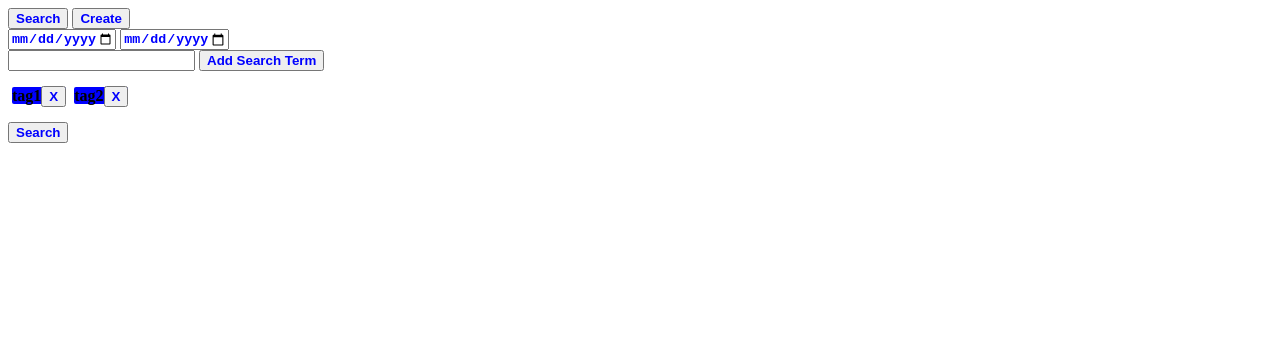
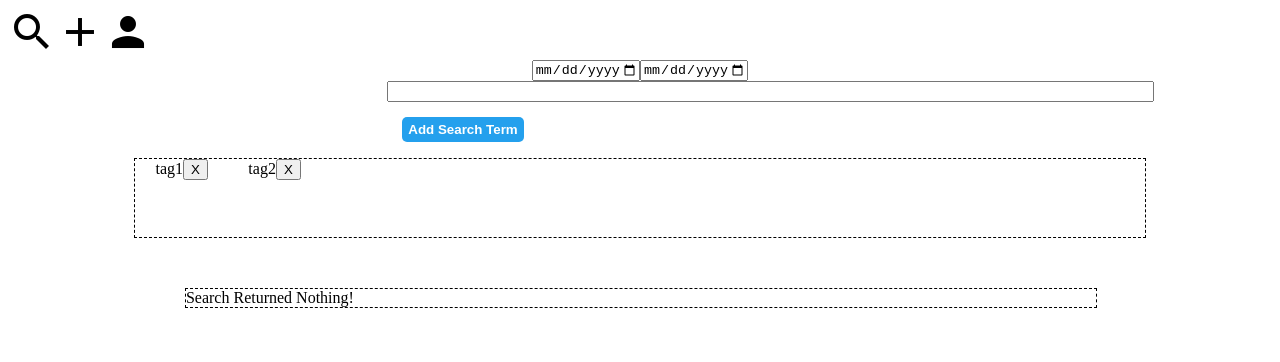
Before and after one commit to ApothecaryOfLight/DarkYears, a plain HTML site: page frontend/index.html in a window 1280 px wide. Drawn offline with nearby package versions, Linux system fonts and the light colour scheme.

Commit message:
Reworking interface, added highlightable Google materials CSS font icons.

```diff
--- a/frontend/index.html
+++ b/frontend/index.html
@@ -2,6 +2,7 @@
 <html>
 <head>
 <link rel="stylesheet" href="style.css">
+<link href="https://fonts.googleapis.com/icon?family=Material+Icons" rel="stylesheet">
 <script src="https://unpkg.com/react@17/umd/react.development.js" crossorigin></script>
 <script src="https://unpkg.com/react-dom@17/umd/react-dom.development.js" crossorigin></script>
 <script src="https://unpkg.com/babel-standalone@6/babel.min.js"></script>
@@ -13,13 +14,31 @@
 
   <!--Menu-->
   <div id="menu_container">
-    <button id="search_interface_button">Search</button>
-    <button id="create_article_interface_button">Create</button>
+    <div class="button-container">
+      <span id="search_interface_button"
+        class="material-icons md-48 button"
+      >
+        search
+      </span>
+    </div>
+    <div class="button-container">
+      <span id="create_article_interface_button"
+        class="material-icons md-48 button"
+      >
+        add
+      </span>
+    </div>
+    <div class="button-container">
+      <span id="profile_interface_button"
+        class="material-icons md-48 button">
+        person
+      </span>
+    </div>
   </div>
 
   <!--Search interface-->
   <div id="search_interface">
-    <div id="calendar_container">
+    <div id="date_picker_container">
       <input type="date" id="start_range" min="2015-06-01" max="2021-01-20">
       <input type="date" id="end_range" min="2015-06-01" max="2021-01-20">
     </div>
@@ -27,10 +46,10 @@
       <input type="text" id="search_bar"/>
       <button id="add_search_tag_button">Add Search Term</button>
     </div>
-    <div id="tag_container" class="tag_container">
+    <div id="tag_container">
       Empty
     </div>
-    <button id="search_button">Search</button>
+    <!--button id="search_button" class="search_button">Search</button-->
     <div id="article_container">
     </div>
   </div>
--- a/frontend/script.js
+++ b/frontend/script.js
@@ -3,31 +3,6 @@
 /*
 React
 */
-/*const e = React.createElement;
-
-class LikeButton extends React.Component {
-  constructor(props) {
-    super(props);
-    this.state = { liked: false };
-  }
-
-  render() {
-    if (this.state.liked) {
-      return 'You liked this.';
-    }
-
-return (
-  <button onClick={() => this.setState({ liked: true })}>
-    Like
-  </button>
-);
-  }
-}
-
-const domContainer = document.querySelector('#like_button_container');
-ReactDOM.render( e(LikeButton), domContainer );*/
-
-
 class UID {
   constructor() {
     this.UIDs = [];
@@ -57,34 +32,60 @@ class UID {
 /*
 Search Tag Manager
 */
+function run_search( component_handle, ws ) {
+  console.log( "Running search..." );
+  const search_tag_input_field = document.getElementById("search_bar");
+
+  //1) Add search term to search_tag_container
+  const new_tag = search_tag_input_field.value;
+  if( new_tag != "" ) {
+    component_handle.state.search_terms.push({
+      text: search_tag_input_field.value,
+      UID : myUID.generateUID('tags')
+    });
+  }
+
+  //2) Update react component to display the state change to the user
+  component_handle.setState( component_handle.state.search_terms );
+
+  //3) Empty input field
+  search_tag_input_field.value = "";
+
+  //Convert search terms from DOM appropriate format to array
+  const search_arr = [];
+  //console.dir( search_terms );
+  for( const key in search_terms ) {
+    search_arr.push( search_terms[key].text );
+  }
+
+  //console.log( search_arr );
+
+  //Convert search term array to object w/ event type and JSONify it.
+  const search_json = JSON.stringify({ event: "search", tags: search_arr });
+
+  //Send search query to server.
+  ws.send( search_json );
+}
 class SearchTagManager extends React.Component {
-  constructor( search_terms ) {
-    super( search_terms );
+  constructor( search_terms, ws ) {
+    super( search_terms, ws );
     this.state = {...search_terms};
-
+  }
+  componentDidMount() {
+    this.setState( this.state.search_terms );
     const thisHandle = this;
     const search_tag_container = document.getElementById("tag_container");
     const add_search_term_button = document.getElementById("add_search_tag_button");
-    const search_tag_input_field = document.getElementById("search_bar");
+    //console.log( run_search );
     add_search_term_button.addEventListener("click",function() {
-      //1) Add search term to search_tag_container
-      console.dir( thisHandle );
-      thisHandle.state.search_terms.push({
-        text: search_tag_input_field.value,
-        UID : myUID.generateUID('tags')
+      //console.dir( thisHandle );
+      //console.dir( parent );
+      run_search( thisHandle, ws );
     });
-      //2) Update react component to display the state change to the user
-      thisHandle.setState( thisHandle.state.search_terms );
-      //2) Empty input field
-      search_tag_input_field.value = "";
-    });
-
-  }
-  componentDidMount() {
-    this.setState( this.state.search_terms );
   }
   doClick( inUID ) {
-    console.dir( inUID );
+    console.log("Deleting tag..." );
+    //console.dir( inUID );
     search_terms.forEach( (search_term, index) => {
       if( search_term.UID == inUID ) {
         search_terms.splice( index, 1 );
@@ -92,6 +93,7 @@ class SearchTagManager extends React.Component {
     });
     myUID.retireUID( "tags", inUID );
     this.setState( this.state.search_terms );
+    run_search( this, ws );
   }
   render() {
     const search_tags_element = this.state.search_terms.map( (search_term) =>
@@ -99,7 +101,7 @@ class SearchTagManager extends React.Component {
       <button onClick={ () => this.doClick(search_term.UID) }>X</button>
       </span>
     );
-    return( <div id='tag_container' className='tag_container'>{search_tags_element}</div> );
+    return( <div id='tags' className='tags'>{search_tags_element}</div> );
   }
 }
 
@@ -112,31 +114,51 @@ class ArticleManager extends React.Component {
     this.setState( this.state.articles );
     const articles_component = this;
     ws.addEventListener( 'message', function(event) {
-      console.log( event.data );
+      //console.log( event.data );
       const in_articles = JSON.parse( event.data );
       if( in_articles.type == "articles" ) {
-        console.log( "articles!" );
-        console.dir( in_articles.articles );
-        console.dir( in_articles.articles[0] );
+        //console.log( "articles!" );
+        //console.dir( in_articles.articles );
+        //console.dir( in_articles.articles[0] );
         let key_counter = 0;
+        if( in_articles.articles[0] !== undefined ) {
+          console.log( "Articles received!" );
           in_articles.articles[0].forEach( element => {
             element.key = key_counter;
             key_counter++;
           });
           articles_component.state.articles = in_articles.articles[0];
           articles_component.setState( articles_component.state.articles );
+        } else {
+          console.log( "No articles received!" );
+          articles_component.state.articles = [];
+          //console.log( "Length: " + articles_component.state.articles.length );
+          articles_component.setState( [] );
+        }
       }
     });
   }
   render() {
-    console.dir( this );
+    console.log( "Rendering!" );
+    //console.dir( this );
     //console.log( typeof( this.state.articles ) );
+    //console.dir( "Articles: " + this.state.articles.length );
+    if( this.state.articles.length == 0 ) {
+      console.log( "Returned empty" );
+      const empty_return = <div className='article'>Search Returned Nothing!</div>;
+      return( empty_return );
+    }
+    //console.dir( this.state.articles.map );
     const dom = this.state.articles.map( (article) =>
-      <div key={article.key}>{article.article_title} : {article.article_text}</div>
+      <div className='article' key={article.key}>
+        <span className='article_title'>{article.article_title}</span>
+        <span className='article_date'>10/10/2020</span>
+        <div className='article_text'>{article.article_text}</div>
+      </div>
     );
-    console.log( dom );
+    //console.log( dom );
     return(
-      <div id='articles_container'>{dom}</div>
+      dom
     );
   }
 }
@@ -156,12 +178,12 @@ const create_article_interface_button = document.getElementById("create_article_
 const search_interface = document.getElementById("search_interface");
 const create_article_interface = document.getElementById("create_article_interface");
 search_interface_button.addEventListener("click",function(){
-  search_interface.style.display = "block";
+  search_interface.style.display = "grid";
   create_article_interface.style.display = "none";
 });
 create_article_interface_button.addEventListener("click",function(){
   search_interface.style.display = "none";
-  create_article_interface.style.display = "block";
+  create_article_interface.style.display = "grid";
 });
 
 const myUID = new UID();
@@ -175,27 +197,12 @@ const search_terms = [
     text : "tag2",
     UID : myUID.generateUID('tags')
   }
-]
-
-const search_button = document.getElementById("search_button");
-search_button.addEventListener( "click", function() {
-  //Convert search terms from DOM appropriate format to array
-  const search_arr = [];
-  for( const key in search_terms ) {
-    search_arr.push( search_terms[key].text );
-  }
-
-  //Convert search term array to object w/ event type and JSONify it.
-  const search_json = JSON.stringify({ event: "search", tags: search_arr });
-
-  //Send search query to server.
-  ws.send( search_json );
-});
+];
 
 const articles = [];
 
 ReactDOM.render(
-  <SearchTagManager search_terms={ search_terms }/>,
+  <SearchTagManager search_terms={search_terms} ws={ws}/>,
   document.getElementById('tag_container')
 );
 
--- a/frontend/style.css
+++ b/frontend/style.css
@@ -1,16 +1,112 @@
-* {
-font-weight: bold;
-color: blue;
+
+/*Menu*/
+#menu_container {
+  display: flex;
+  flex-direction: row;
+}
+.button {
+  -webkit-user-select: none;
+  -moz-user-select: none;
+  -ms-user-select: none;
+  user-select: none;
+}
+.button-container {
+  border-radius: 50%;
+}
+.button-container:hover {
+  background-color: #24a0ed40;
+}
+.material-icons.md-48 {
+  font-size: 48px;
 }
 
-.tag_container {
-  margin-top: 15px;
-  margin-bottom: 15px;
+#search_interface {
+  display: grid;
+  grid-template-rows: auto auto 5em auto auto;
+  grid-template-columns: 10% 20% 20% 20% 20% 10%;
 }
 
+/*Date picker*/
+#date_picker_container {
+  grid-column-start: 2;
+  grid-column-end: 6;
+  grid-row:1;
+  display: flex;
+  justify-content: center;
+}
+#start_range {
+}
+#end_range {
+}
+
+/*Entry field for tags + button*/
+#search_bar_container {
+  grid-column-start: 3;
+  grid-column-end: 6;
+  grid-row: 2;
+}
+#search_bar {
+  grid-column-start: 3;
+  grid-column-end: 5;
+  grid-row: 2;
+  width: 100%;
+}
+#add_search_tag_button {
+  grid-column: 5;
+  grid-row: 2;
+
+  border-radius: 5px;
+  border: none;
+
+  background-color: #24a0ed;
+  color: white;
+
+  font-weight: bold;
+
+  padding-top: 5px;
+  padding-bottom: 5px;
+  margin: 2%;
+}
+
+/*Container for search tags*/
+#tag_container {
+  grid-column-start: 2;
+  grid-column-end: 6;
+  grid-row: 3;
+  border: 1px dashed;
+}
+#add_search_tag_button {
+  grid-column: 5;
+  grid-row: 4;
+  display: block;
+}
 .tag {
-  color: black;
-  background-color: blue;
-  border-radius: 2px;
-  margin: 4px;
+  margin-top: 2%;
+  margin: 2%;
 }
+
+#article_container {
+  grid-column-start: 2;
+  grid-column-end: 6;
+  grid-row: 5;
+
+  display: flex;
+  justify-content: center;
+  flex-direction: column;
+}
+.article {
+  border: 1px dashed;
+  width: 90%;
+  margin: 5%;
+}
+.article_title {
+  font-weight: bold;
+  font-size: 15px;
+}
+.article_date {
+  float: right;
+  margin-right: 15%;
+}
+.article_text {
+
+}
```
Lines whose indentation alone changed are shown as unchanged.
